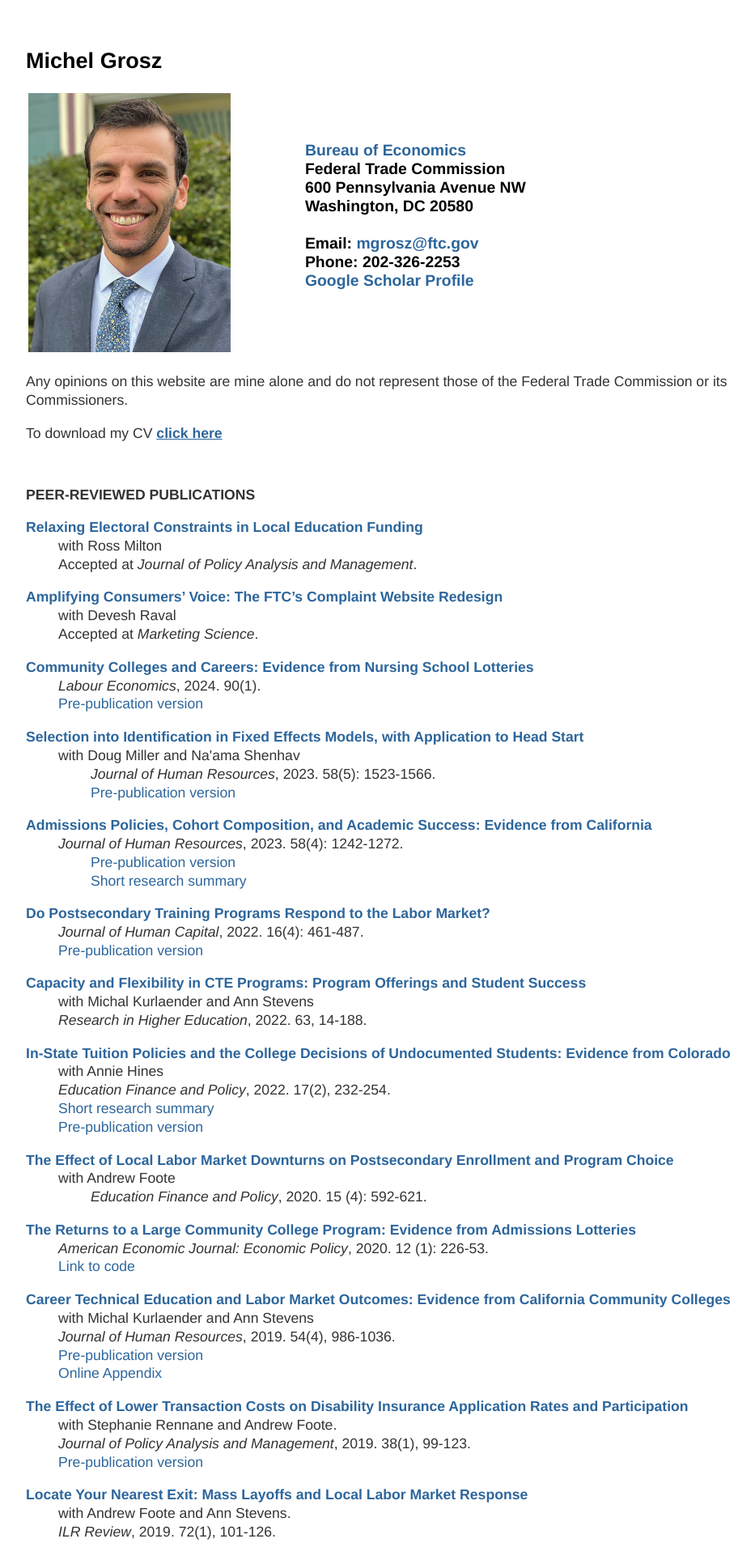
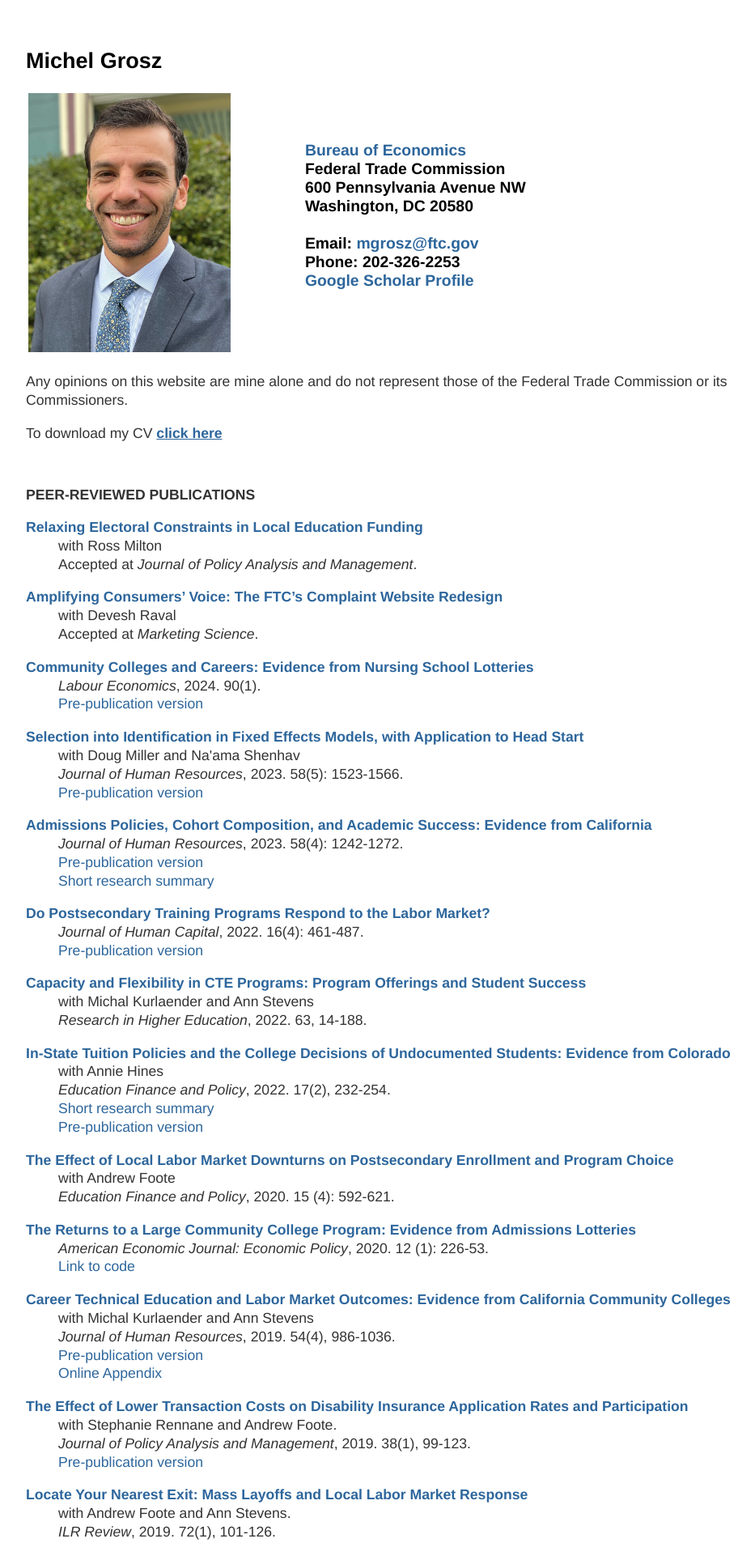
Before and after one commit to mzgrosz/mzgrosz.github.io, a Jekyll site: the page built from index.html, in a window 1280 px wide. Shown: the top 1906 px of the page at 81% size, without its empty margins (160-1093 px from the left). Built offline with Jekyll 4.4.1, drawn with Linux system fonts in a browser that asks for light colours.

Commit message:
Update index.html

```diff
--- a/index.html
+++ b/index.html
@@ -56,7 +56,7 @@ title: Michel Grosz
 
 <p>
 	<b><a href="https://jhr.uwpress.org/content/58/5/1523.full">Selection into Identification in Fixed Effects Models, with Application to Head Start</a></b><br>
-	 <span class="indented-line">with Doug Miller and Na&#39;ama Shenhav <br>
+	 <span class="indented-line">with Doug Miller and Na&#39;ama Shenhav </span>
 	 <span class="indented-line"><em> Journal of Human Resources</em>, 2023. 58(5): 1523-1566.</span>
 	 <span class="indented-line"><a href="https://www.nber.org/papers/w26174"> Pre-publication version</a></span>
 	</p>
@@ -64,7 +64,7 @@ title: Michel Grosz
 
 <p>
 	<b><a href="http://jhr.uwpress.org/content/early/2021/05/04/jhr.59.2.0820-11131R3.full.pdf+html">Admissions Policies, Cohort Composition, and Academic Success: Evidence from California</a></b>  <br>
-	 <span class="indented-line"><em>Journal of Human Resources</em>, 2023. 58(4): 1242-1272. <br>
+	 <span class="indented-line"><em>Journal of Human Resources</em>, 2023. 58(4): 1242-1272. </span>
 	 <span class="indented-line"><a href="https://edworkingpapers.com/sites/default/files/ai21-356.pdf"> Pre-publication version</a></span>
 	 <span class="indented-line"><a href="https://mzgrosz.github.io/research/grosz_adnlott_onepager.pdf">Short research summary</a></span>
 	</p>
@@ -91,7 +91,7 @@ title: Michel Grosz
 
 <p>
 	<b><a href="https://www.mitpressjournals.org/doi/abs/10.1162/edfp_a_00288">The Effect of Local Labor Market Downturns on Postsecondary Enrollment and Program Choice</a></b><br>
-	 <span class="indented-line">with Andrew Foote<br>
+	 <span class="indented-line">with Andrew Foote</span>
 	 <span class="indented-line"><em> Education Finance and Policy</em>, 2020. 15 (4): 592-621.  </span>
 	<!--Pre-publication version: <a href="https://aefpweb.org/sites/default/files/webform/42/FooteGrosz_AEFPPaper.pdf">click here</a></span>
 	-->
```
